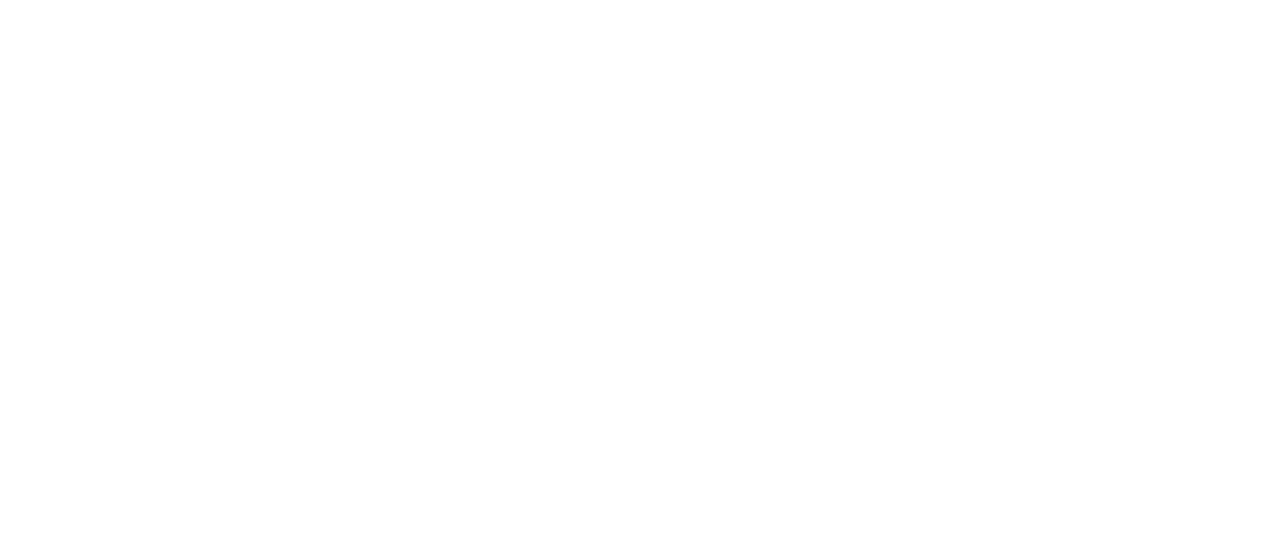
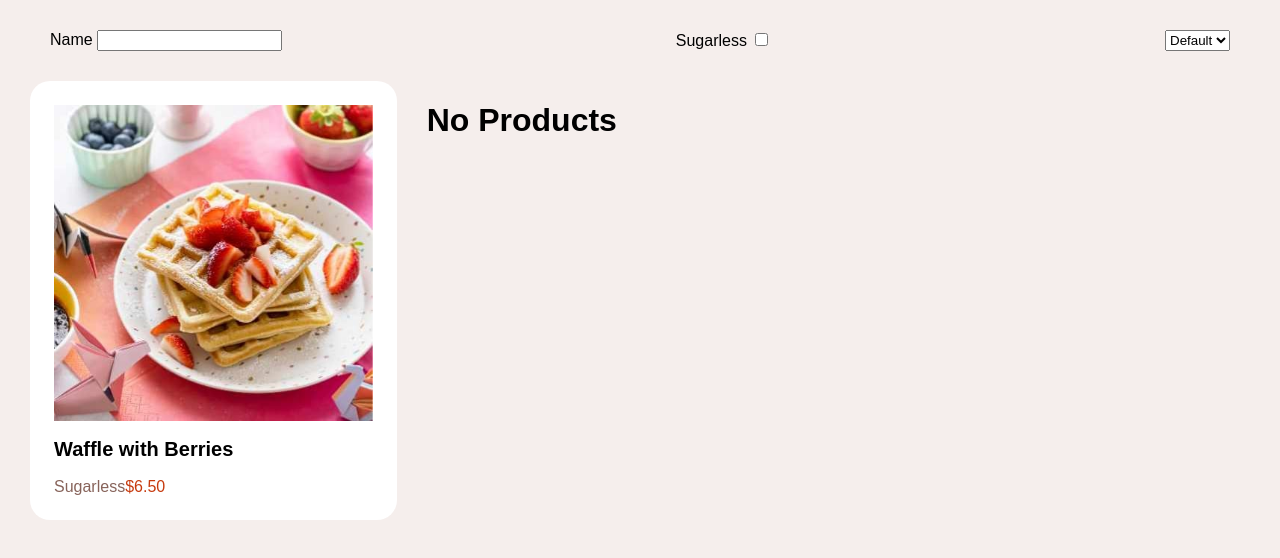
Before and after one commit to XavierVelasquezSoto/Dynamic-Filter, a plain HTML site: page index.html in a window 1280 px wide. Drawn offline with Linux system fonts and the light colour scheme.

Commit message:
array products

```diff
--- a/css/style.css
+++ b/css/style.css
@@ -26,4 +26,39 @@ ul {
 body {
   margin: 0;
   font-family: sans-serif;
+  background-color: #f5eeec;
 }
+
+.header-container {
+  display: flex;
+  flex-direction: row;
+  justify-content: space-between;
+  padding: 30px 0;
+  margin: 0 50px;
+}
+
+.container {
+  display: grid;
+  grid-template-columns: repeat(3, 1fr);
+  /* gap: 20px; */
+}
+
+.products {
+  display: flex;
+  flex-direction: column;
+  padding: 24px;
+  background-color: #fff;
+  border-radius: 20px;
+  margin: 0 30px;
+}
+
+.sugarlees-title {
+  font-size: 20px;
+}
+.sugarless-product {
+  padding: 4px 0;
+  color: #87635a;
+}
+.sugarless-price {
+  color: #c73b0f;
+}
--- a/index.html
+++ b/index.html
@@ -7,6 +7,30 @@
     <title>Document</title>
   </head>
   <body>
+    <header class="header-container">
+      <div class="filter">
+        <label for="amount-text">Name</label>
+        <input type="text" name="" id="amount-text" />
+      </div>
+      <div class="filter">
+        <label for="sugarless-checkbox">Sugarless</label>
+        <input type="checkbox" id="sugarless-checkbox" />
+      </div>
+      <select name="order-select" id="order-select" class="order-select">
+        <option value="default">Default</option>
+        <option value="name">Name</option>
+        <option value="price">Price</option>
+      </select>
+    </header>
+    <div class="container">
+      <div id="products" class="products">
+        <!-- <img src="./assets/img/image-waffle.jpg" alt="" />
+        <h2 class="sugarlees-title">Waffle with Berries</h2>
+        <span class="sugarless-product">Sugarless</span>
+        <span class="sugarless-price">$6.50</span> -->
+      </div>
+      <h1 id="no-products">No Products</h1>
+    </div>
     <script src="./js/scripts.js"></script>
   </body>
 </html>
--- a/js/scripts.js
+++ b/js/scripts.js
@@ -0,0 +1,96 @@
+const productsElement = document.getElementById("products");
+
+const productsCart = [
+  {
+    name: "Waffle with Berries",
+    img: "./assets/img/image-waffle.jpg",
+    price: 6.5,
+    sugarless: true,
+  },
+  {
+    name: "Vanilla Bean Crème Brûlée",
+    img: "./assets/img/image-creme-brulee.jpg",
+    price: 7,
+    sugarless: true,
+  },
+  {
+    name: "Macaron Mix of Five",
+    img: "./assets/img/image-macaron.jpg",
+    price: 8,
+    sugarless: false,
+  },
+  {
+    name: "Classic Tiramisu",
+    img: "./assets/img/image-tiramisu.jpg",
+    price: 5.5,
+    sugarless: false,
+  },
+  {
+    name: "Pistachio Baklava",
+    img: "./assets/img/image-baklava.jpg",
+    price: 4,
+    sugarless: true,
+  },
+  {
+    name: "Lemon Meringue Pie",
+    img: "./assets/img/image-meringue.jpg",
+    price: 6.5,
+    sugarless: true,
+  },
+  {
+    name: "Red Velvet Cake",
+    img: "./assets/img/image-cake.jpg",
+    price: 4.5,
+    sugarless: false,
+  },
+  {
+    name: "Salted Caramel Brownie",
+    img: "./assets/img/image-brownie.jpg",
+    price: 5.5,
+    sugarless: false,
+  },
+  {
+    name: "Vanilla Panna Cotta",
+    img: "./assets/img/image-panna-cotta.jpg",
+    price: 6.5,
+    sugarless: true,
+  },
+];
+
+const newProducts = () => {
+  fragment = document.createDocumentFragment();
+
+  const newProduct = document.createElement("div");
+
+  const newImgProduct = document.createElement("img");
+  newImgProduct.src = `./assets/img/image-waffle.jpg`;
+
+  const newSugarlessTittle = document.createElement("h2");
+  newSugarlessTittle.classList.add("sugarlees-title");
+  newSugarlessTittle.textContent = `Waffle with Berries`;
+
+  const newSugarlessProduct = document.createElement("span");
+  newSugarlessProduct.classList.add("sugarless-product");
+  newSugarlessProduct.textContent = `Sugarless`;
+
+  const newSugarlessPrice = document.createElement("span");
+  newSugarlessPrice.classList.add("sugarless-price");
+  newSugarlessPrice.textContent = `$6.50`;
+
+  newProduct.append(
+    newImgProduct,
+    newSugarlessTittle,
+    newSugarlessProduct,
+    newSugarlessPrice
+  );
+  fragment.append(newProduct);
+  productsElement.append(fragment);
+};
+newProducts();
+
+// <div id="products" class="products">
+//   <img src="./assets/img/image-waffle.jpg" alt="" />
+//   <h2 class="sugarlees-title">Waffle with Berries</h2>
+//   <span class="sugarless-product">Sugarless</span>
+//   <span class="sugarless-price">$6.50</span>
+// </div>;
```
